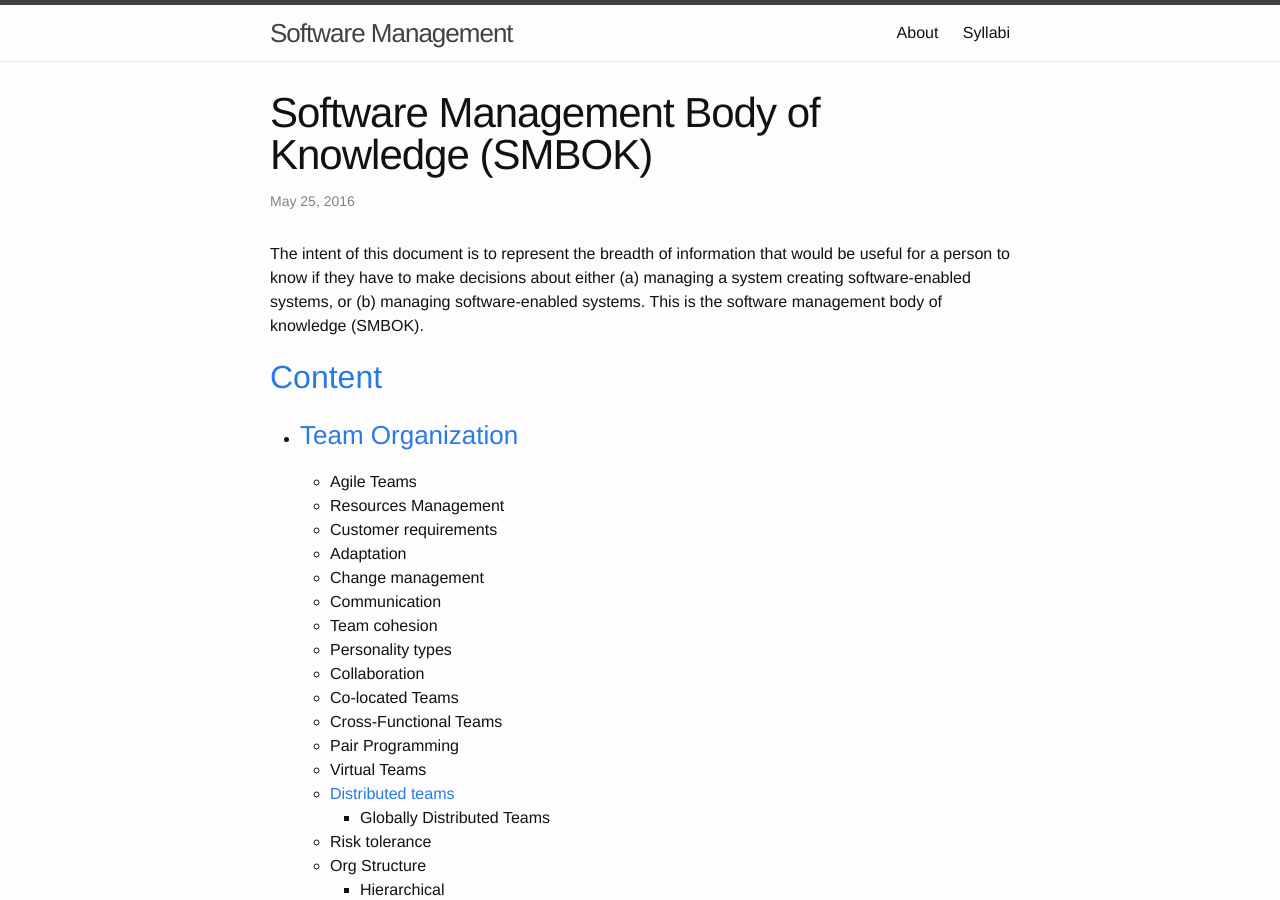
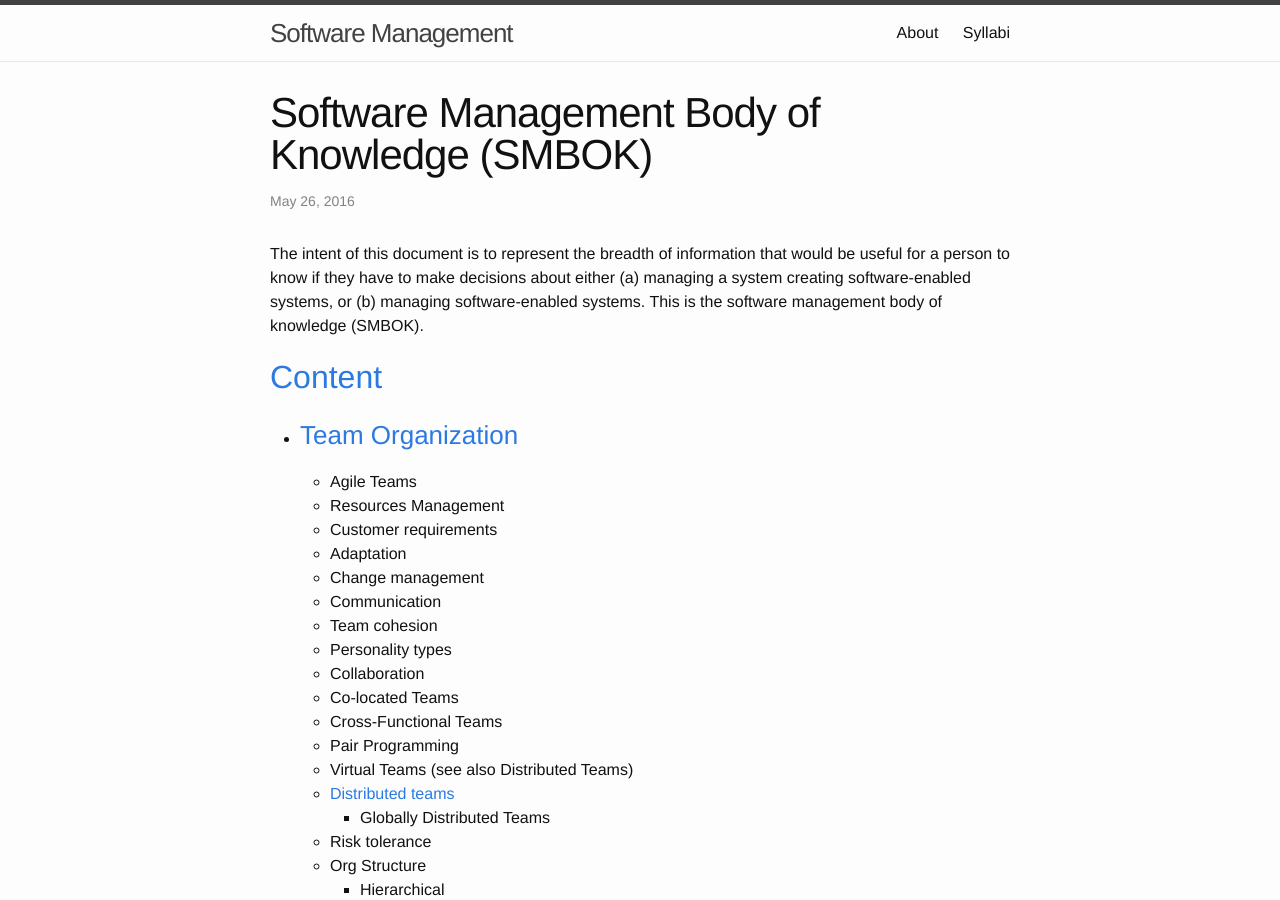
Before and after one commit to css566/css566.github.io, a Jekyll site: the page built from _posts/2016-05-25-SWBOK.md, in a window 1280 px wide and 900 px high. Built offline with Jekyll 4.4.1, drawn with Linux system fonts in a browser that asks for light colours; comment, search, counter and statistics services are not loaded.

Commit message:
Update 2016-05-25-SWBOK.md
Adding links

```diff
--- a/_posts/2016-05-25-SWBOK.md
+++ b/_posts/2016-05-25-SWBOK.md
@@ -1,7 +1,7 @@
 ---
 layout: post
 title: Software Management Body of Knowledge (SMBOK)
-date: 2016-05-25
+date: 2016-05-26
 ---
 
 The intent of this document is to represent the breadth of information that would be useful for a person to know if they have to make decisions about either (a) managing a system creating software-enabled systems, or (b) managing software-enabled systems. This is the software management body of knowledge (SMBOK).
@@ -22,7 +22,7 @@
 	 - Co-located Teams
 	 - Cross-Functional Teams
 	 - Pair Programming
-	 - Virtual Teams
+	 - Virtual Teams (see also Distributed Teams)
 	 - [Distributed teams]({% post_url 2016-05-10-Managing_Distributed_Teams %})
 		 - Globally Distributed Teams
 	 - Risk tolerance
@@ -102,7 +102,7 @@
 
  - ### <a name="organization">Organization</a>
 	 - Human
-		 - Social aspects of SM
+		 - [Social aspects of SM]({% post_url 2016-04-28-Social_Aspects_of_Software_Management %})
 		 - Communication
 		 - Importance of culture
 		 - Value of empathy
```
